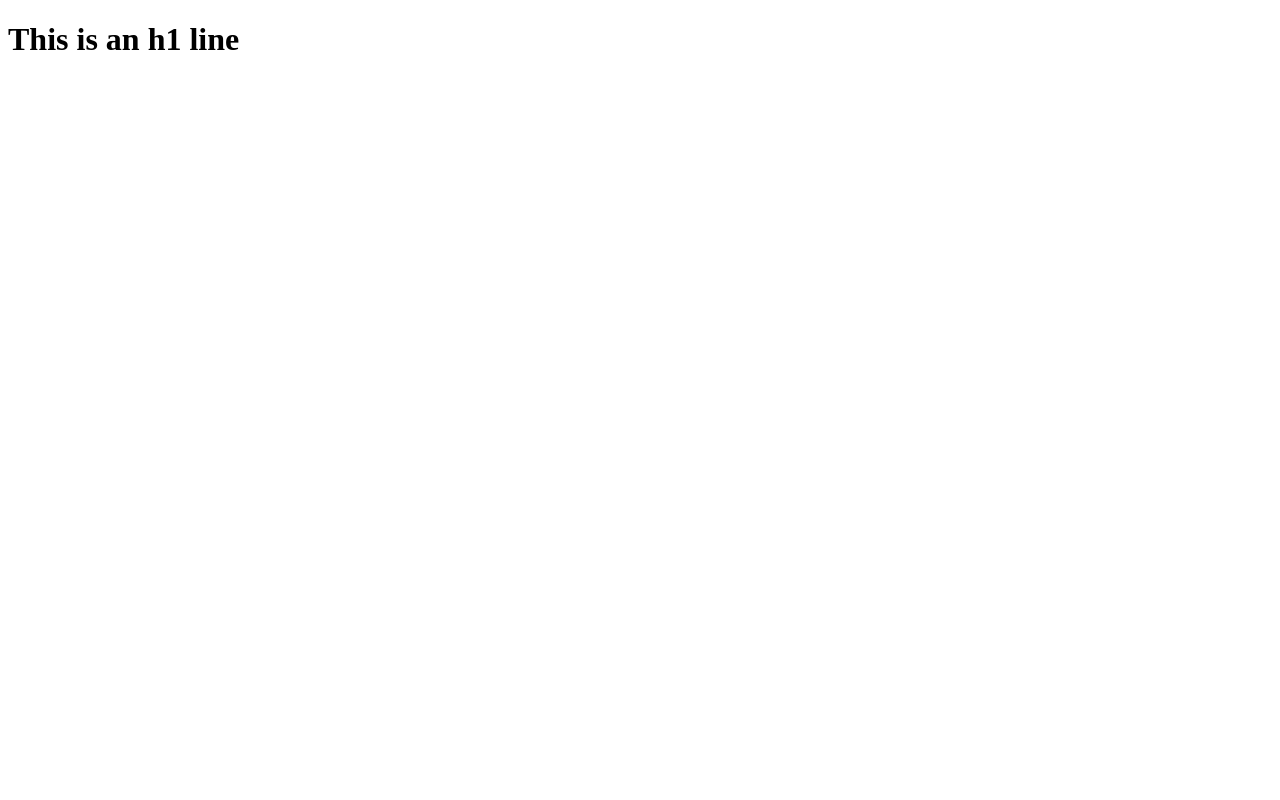
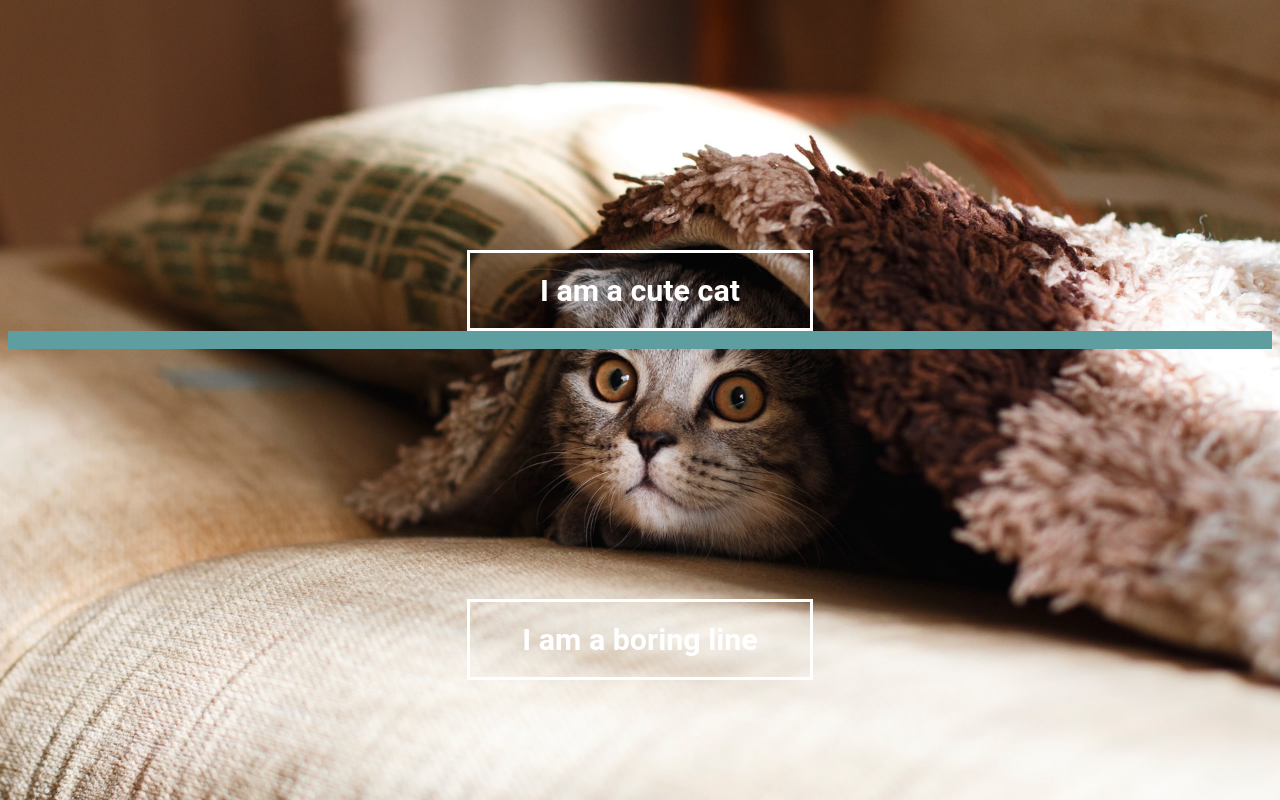
Before and after one commit to PrisonerPrice/JavaScriptNotebook, a plain HTML site: page css/index.html in a window 1280 px wide. Drawn offline with Linux system fonts and the light colour scheme.

Commit message:
Update css files

```diff
--- a/css/css/style.css
+++ b/css/css/style.css
@@ -1,3 +1,28 @@
+/*
+body{
+    background-image: url("../images/bg1.jpg")
+}
+*/
+body{
+    background:
+        url("../images/bg2.jpg")
+        no-repeat
+        center center fixed;
+    background-size: cover
+}
+
 h1{
-    color: aquamarine;
+    color: white;
+    font-family: 'Roboto', sans-serif;
+    font-size: 1.9em;
+    text-align: center;
+    width: 300px;
+    padding: 20px;
+    border: 3px solid white;
+    margin: 0 auto;
+    margin-top: 250px;
 }
+
+div{
+    background: cadetblue;
+}
--- a/css/index.html
+++ b/css/index.html
@@ -3,9 +3,11 @@
     <head>
         <meta charset="UTF-8">
         <title>My CSS</title>
-        <link rel="stylesheet" herf="style.css">
+        <link rel="stylesheet" href="css/style.css">
     </head>
     <body>
-        <h1>This is an h1 line</h1>
+        <h1>I am a cute cat</h1>
+        <div><br></div>
+        <h1>I am a boring line</h1>
     </body>
 </html>
```
